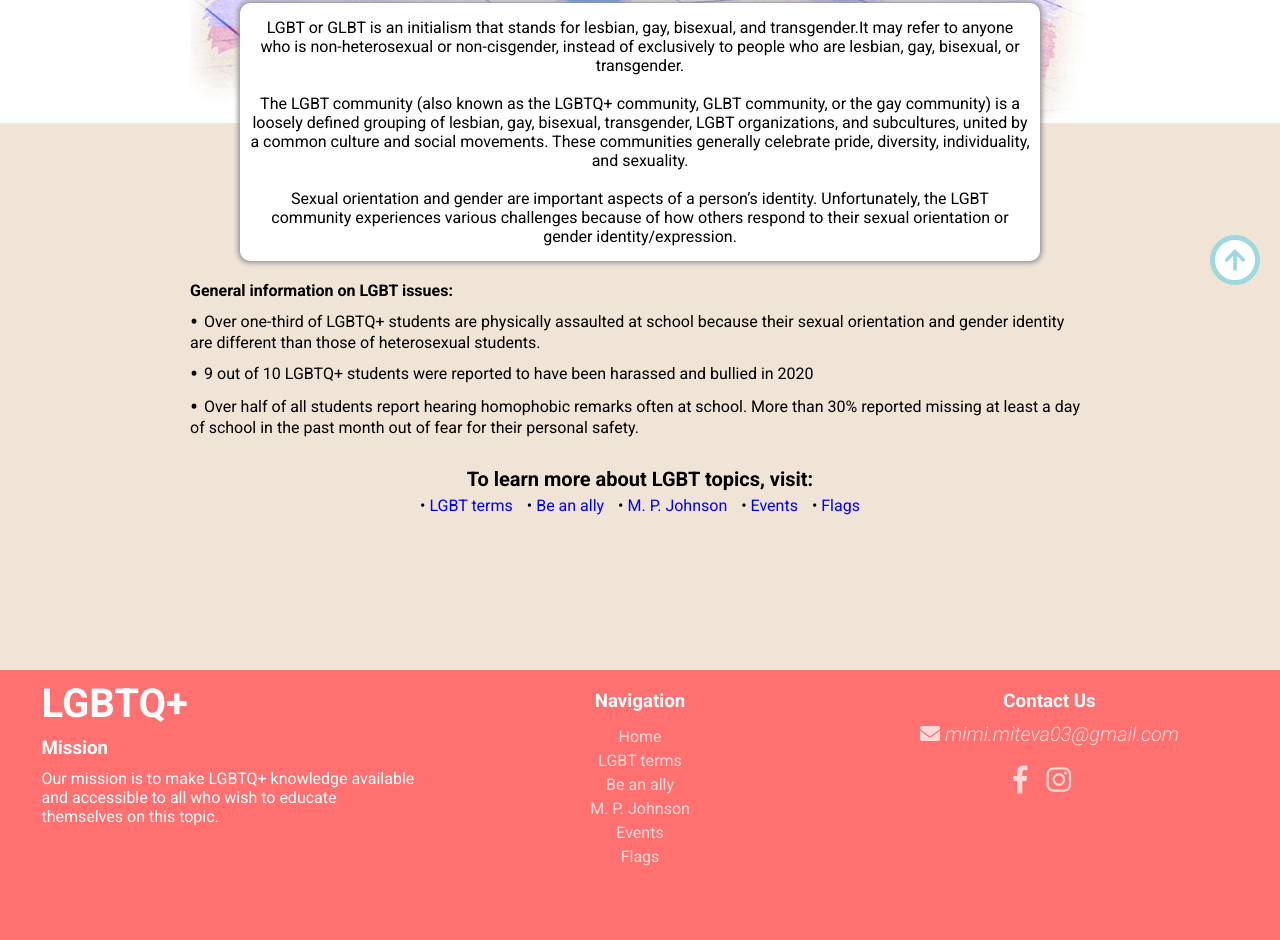
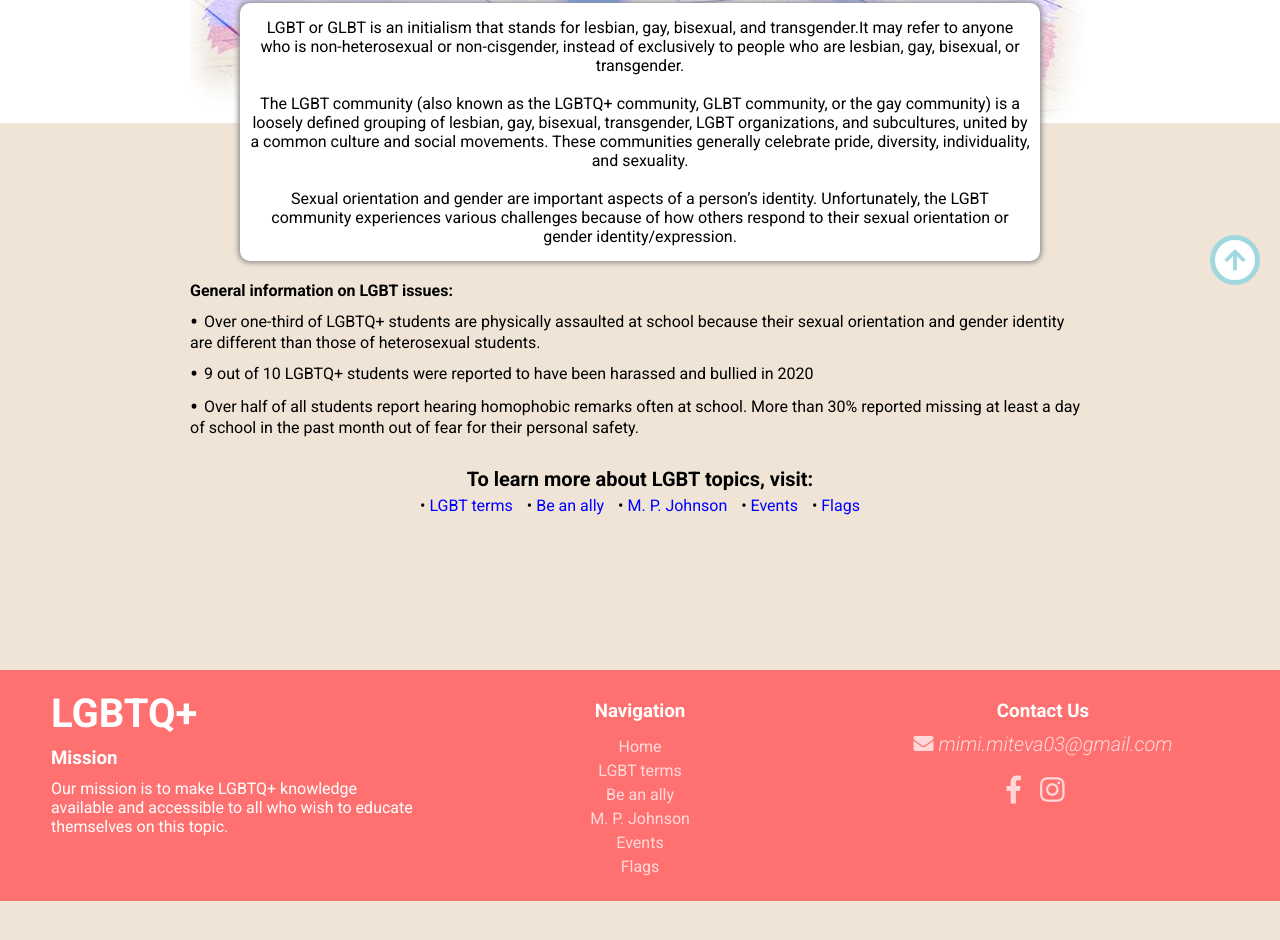
Before and after one commit to MimiM03/lgbt-page, a plain HTML site: page index.html in a window 1280 px wide. Shown: the part 495-1435 px from the top of the page. After the commit the page ends 1396 px from the top, so only its background shows below. Drawn offline with Linux system fonts and the light colour scheme.

Commit message:
Update style.css

```diff
--- a/css/style.css
+++ b/css/style.css
@@ -140,10 +140,10 @@ section > div{
 	right: 20px;
 }
 footer{
-	padding: 10px;
+	padding: 20px;
 	text-align: center;
 	position: relative;
-	height: 35vh;
+/* 	height: 35vh; */
 	background-color: #ff7171;
 	display: flex;
 	justify-content: space-evenly;
```
